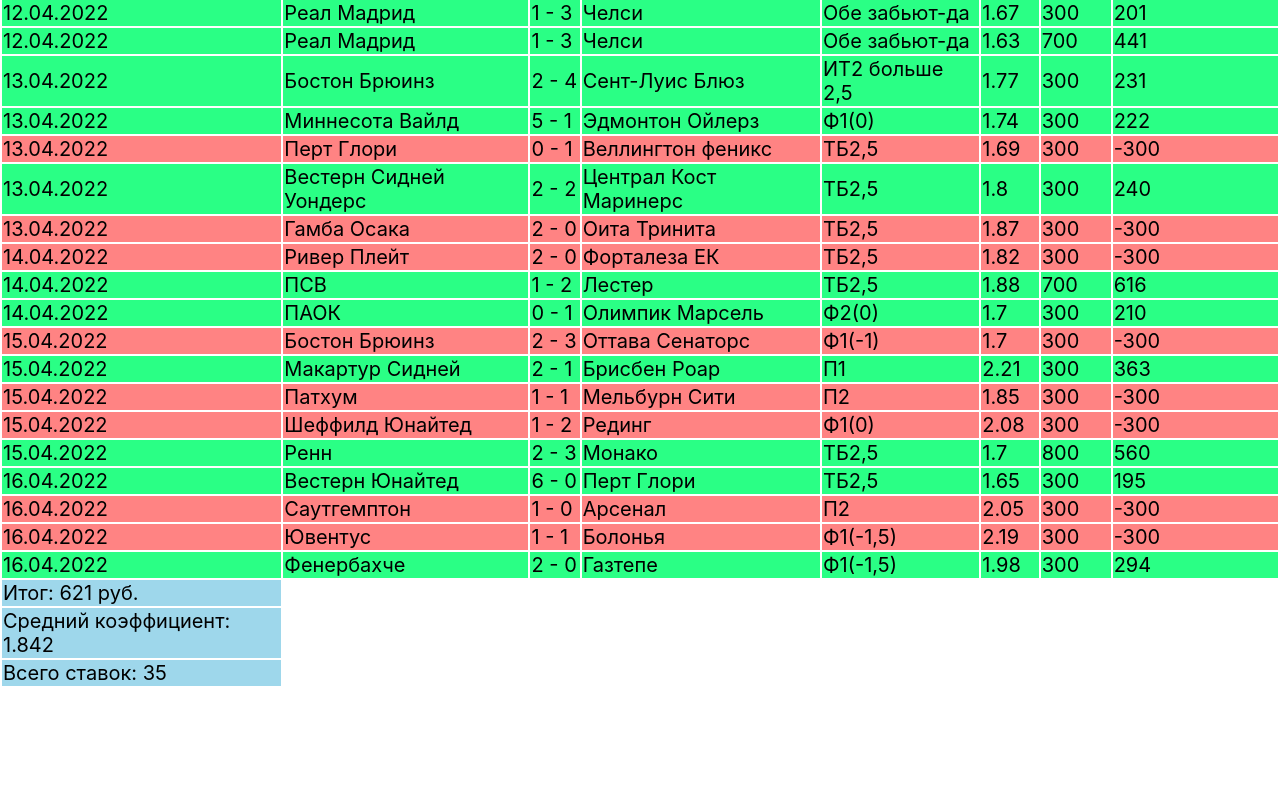
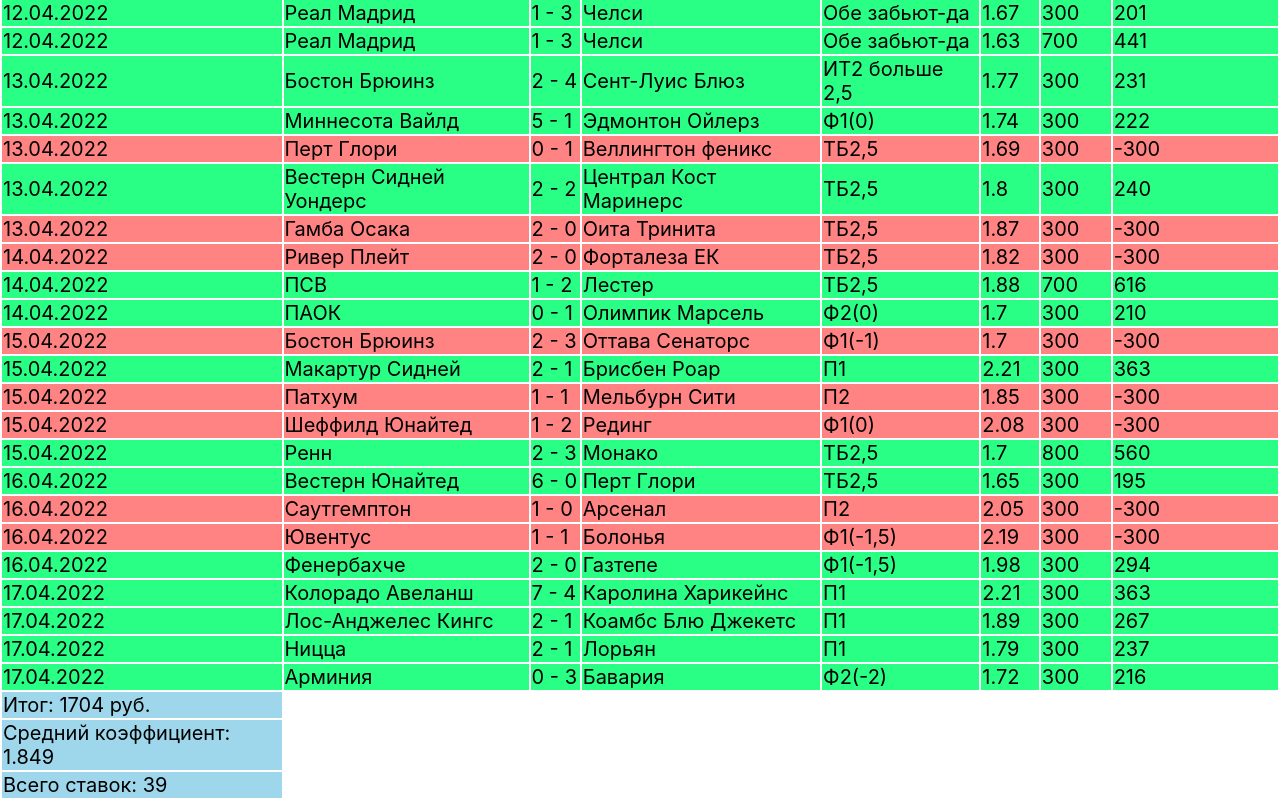
Before and after one commit to bumslang/football, a React (Create React App) app: page / in a window 1280 px wide. Shown: the part 526-1326 px from the top of the page. Before the commit the page ends 1214 px from the top, so only its background shows below. Built offline with nearby package versions, Linux system fonts and the light colour scheme.

Commit message:
update stat

```diff
--- a/src/App.js
+++ b/src/App.js
@@ -39,6 +39,10 @@
     ['Саутгемптон', 1, 0, 'Арсенал', 'П2', 2.05, 300, "минус", '16.04.2022'],
     ['Ювентус', 1, 1, 'Болонья', 'Ф1(-1,5)', 2.19, 300, "минус", '16.04.2022'],
     ['Фенербахче', 2, 0, 'Газтепе', 'Ф1(-1,5)', 1.98, 300, "плюс", '16.04.2022'],
+    ['Колорадо Авеланш', 7, 4, 'Каролина Харикейнс', 'П1', 2.21, 300, "плюс", '17.04.2022'],
+    ['Лос-Анджелес Кингс ', 2, 1, 'Коамбс Блю Джекетс', 'П1', 1.89, 300, "плюс", '17.04.2022'],
+    ['Ницца', 2, 1, 'Лорьян', 'П1', 1.79, 300, "плюс", '17.04.2022'],
+    ['Арминия', 0, 3, 'Бавария', 'Ф2(-2)', 1.72, 300, "плюс", '17.04.2022'],
 
   ];
 
```
